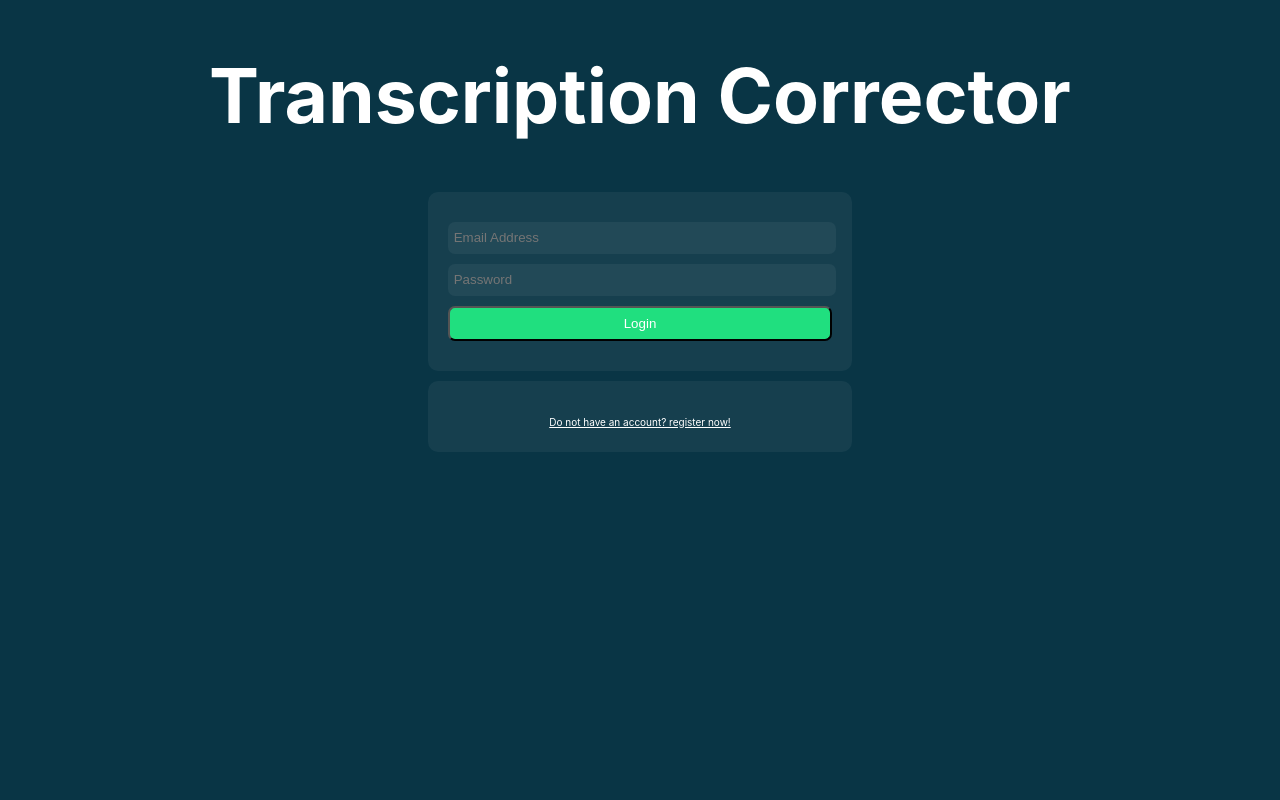
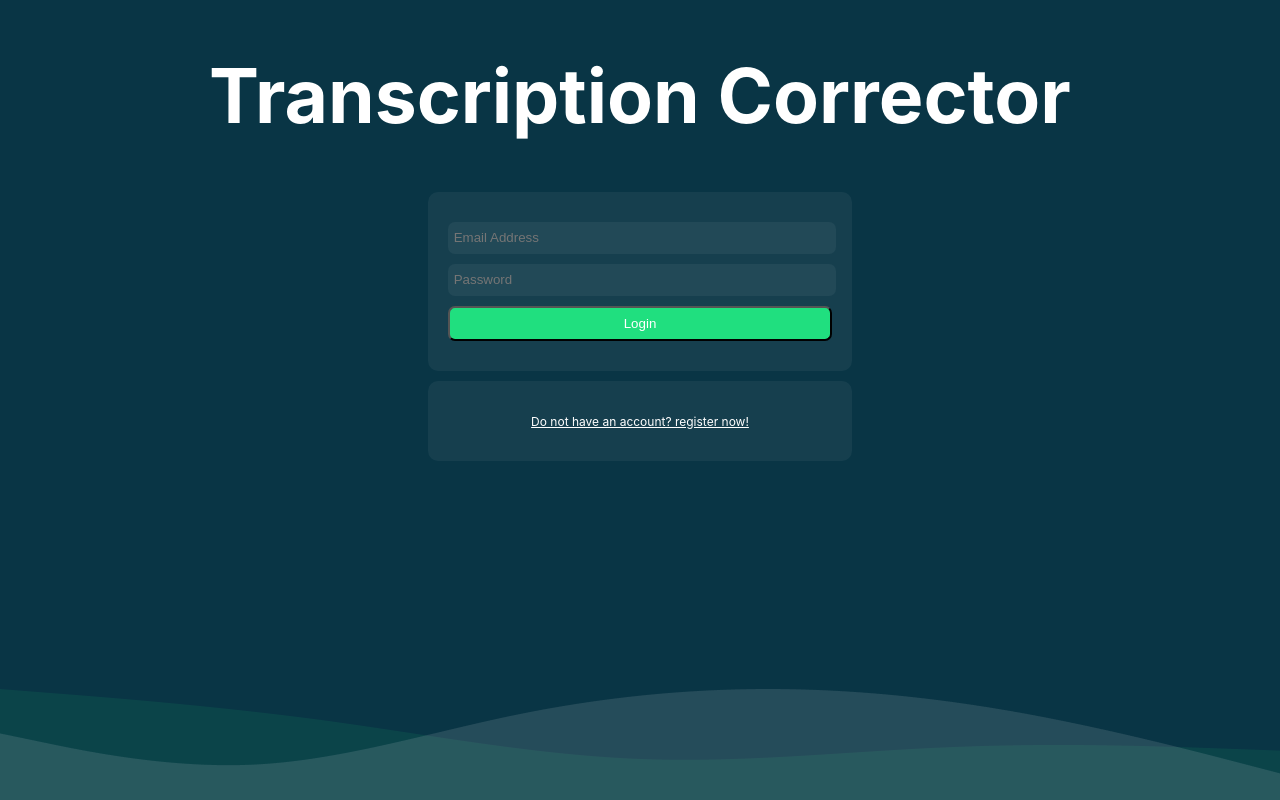
Before and after one commit to sugeedarou/slate-transcript-editor-wrapper, a React (Create React App) app: page /login in a window 1280 px wide. Built offline with nearby package versions, Linux system fonts and the light colour scheme.

Commit message:
changed design

```diff
--- a/src/pages/LoginPage.js
+++ b/src/pages/LoginPage.js
@@ -5,6 +5,7 @@ import ClipLoader from "react-spinners/ClipLoader";
 import { Link, useHistory } from "react-router-dom";
 import { auth } from "../user/User";
 import toast, { Toaster } from 'react-hot-toast';
+import * as qs from 'query-string';
 
 function LoginPage() {
   const history = useHistory();
@@ -12,6 +13,8 @@ function LoginPage() {
   const [email, setEmail] = useState("");
   const [password, setPassword] = useState("");
   const [loading, setLoading] = useState(false);
+
+
 
   const callLogin = async () => {
     setLoading(true);
@@ -98,13 +101,22 @@ function LoginPage() {
             borderRadius: 10,
             width: "30%",
             padding: 20,
+            paddingBottom:29
           }}
         >
-          <Link to="/register" style={{ color: "#ffffff", fontSize: 10 }}>
+          <Link to="/register" style={{ color: "#ffffff", fontSize: 12 }}>
             Do not have an account? register now!
           </Link>
         </div>
-
+        <img
+              src={require("../images/background.png").default}
+              style={{
+                bottom: "0%",
+                backgroundColor: "rgba(0,0,0,0)",
+                width: "100%",
+                position: "absolute",
+              }}
+            ></img>
         <Toaster></Toaster>
       </header>
     </div>
--- a/src/pages/RegisterPage.js
+++ b/src/pages/RegisterPage.js
@@ -163,12 +163,22 @@ function RegisterPage() {
             borderRadius: 10,
             width: "30%",
             padding: 20,
+            paddingBottom:29
           }}
         >
-          <Link to="login" style={{ color: "#ffffff", fontSize: 10 }}>
+          <Link to="login" style={{ color: "#ffffff", fontSize: 12 }}>
             already have an account? login now!
           </Link>
         </div>
+        <img
+              src={require("../images/background.png").default}
+              style={{
+                bottom: "0%",
+                backgroundColor: "rgba(0,0,0,0)",
+                width: "100%",
+                position: "absolute",
+              }}
+            ></img>
         <Toaster></Toaster>
       </header>
     </div>
```
